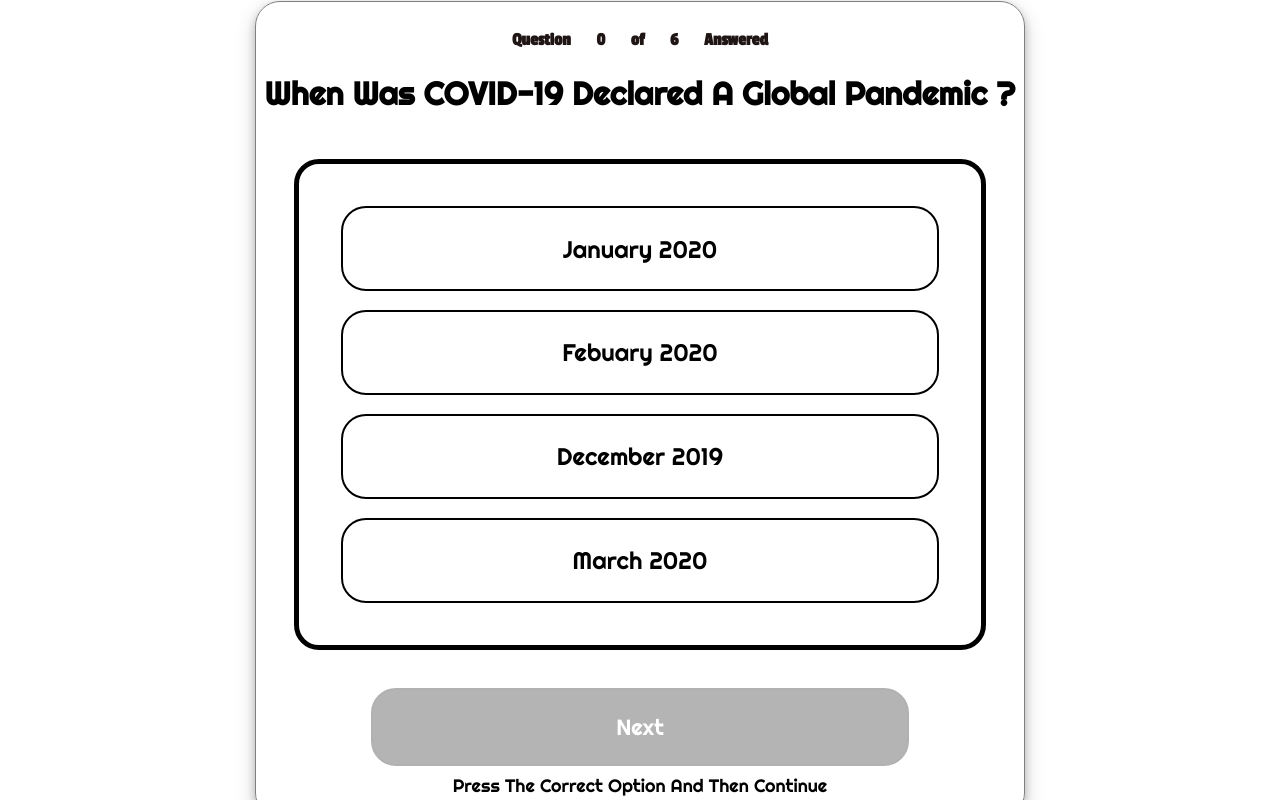
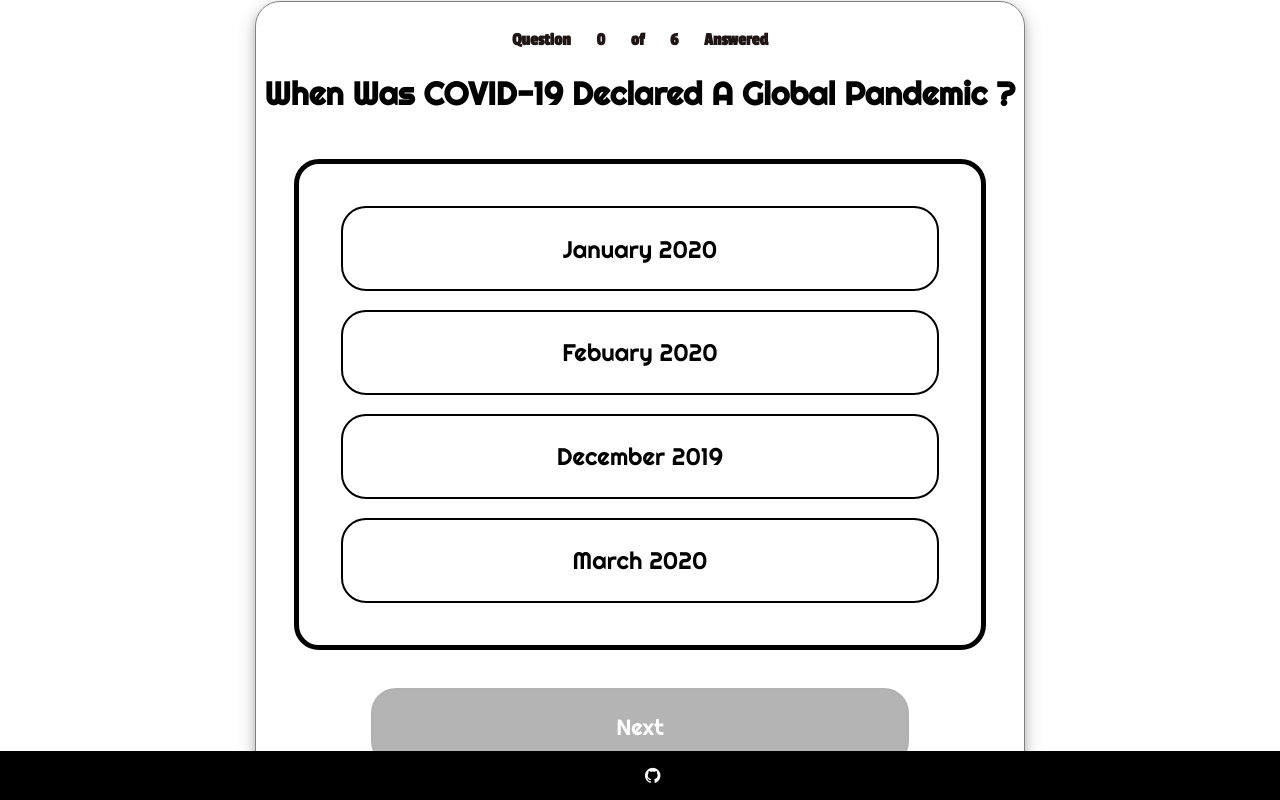
Before and after one commit to Tabeed-H/Covid19-Quiz, a plain HTML site: page index.html in a window 1280 px wide. Both pictures are taken after a click on the button "START QUIZ". Shown: the part 470-1270 px from the top of the page. Drawn offline with Linux system fonts and the light colour scheme; a script that the page names is missing.

Commit message:
Changes Added

```diff
--- a/assets/index.css
+++ b/assets/index.css
@@ -71,7 +71,7 @@
     width: 60%;
     margin: 0 auto;
     margin-top: 5%;
-    margin-bottom: 5%;
+    margin-bottom: 15%;
     text-align: center;
     padding-top: 1%;
     padding-bottom: 1%;
@@ -112,6 +112,7 @@
     font-family: Righteous;
     padding: 1%;
     font-size: 24px;
+    transition-duration: 1.3s;
 }
 .instruction{
     font-family: Righteous;
@@ -187,6 +188,9 @@
     color: #fff;
     text-align: center;
     margin-top: 4%;
+    position: fixed;
+    bottom: 0;
+    width: 100%;
 }
 .ico{
     color: #fff;
--- a/assets/main.js
+++ b/assets/main.js
@@ -114,6 +114,7 @@
         document.getElementById("explaination").style.display = "block";
         presentExplaination.style.color = "red";
         button.className = "btn";
+        button.removeEventListener("click", nextQuestion)
     }
 };
 
--- a/index.html
+++ b/index.html
@@ -51,7 +51,7 @@
             </p>
         </div>
         <div id="buttons">
-            <button id="next" class="btn" onclick="">Next</button>
+            <a href="#questions"><button id="next" class="btn" onclick="">Next</button></a>
             <p class="instruction">Press The Correct Option And Then Continue</p>
         </div>
     </div>
@@ -60,9 +60,9 @@
         <div id="link1" class="links"><i class="fa fa-heart add" aria-hidden="true"></i>&nbsp;&nbsp;<a href="https://www.mohfw.gov.in/">Indian Health Ministry</a></div>
     </div>
     <footer>
-        <p class="footer">TABEED HAMEED AHANGER &nbsp;&nbsp;
-        <a href="https://github.com/Tabeed-H" class="ico"><i class="fa fa-github icon" aria-hidden="true"></i></a>&nbsp;
-        <a href="https://www.instagram.com/tabeed.codes/" class="ico"><i class="fa fa-instagram icon" aria-hidden="true"></i></a>
+        <!--<p class="footer">TABEED HAMEED AHANGER &nbsp;&nbsp;-->
+        <a href="https://github.com/Tabeed-H" class="ico footer"><i class="fa fa-github icon" aria-hidden="true"></i></a>&nbsp;
+        <!--<a href="https://www.instagram.com/tabeed.codes/" class="ico"><i class="fa fa-instagram icon" aria-hidden="true"></i></a>-->
         </p>
     </footer>
     <script src="./assets/main.js"></script>
```
